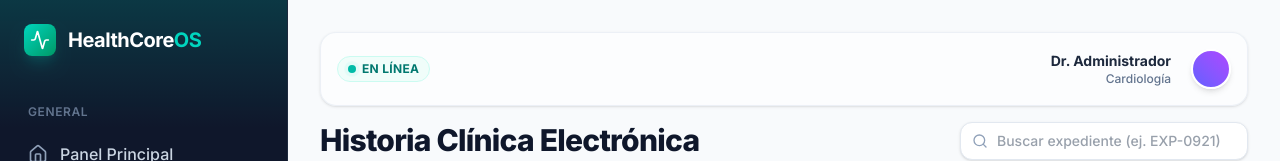
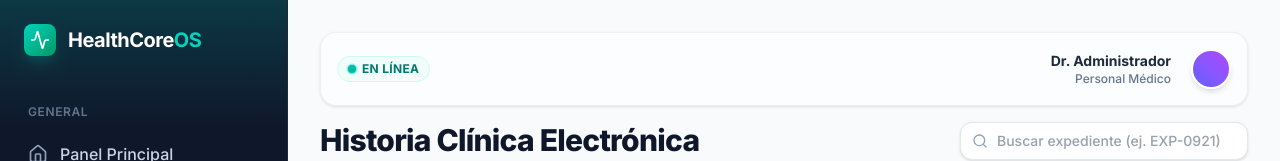
Before and after one commit to Lucas030509/mediapp, a Next.js app: page /ehr in a window 1280 px wide. Shown: the top 161 px of the page. Built offline with nearby package versions, Linux system fonts and the light colour scheme; no server answers; the database is empty.

Commit message:
feat: layout dinámico con nombre de usuario real

```diff
--- a/src/app/(app)/layout.tsx
+++ b/src/app/(app)/layout.tsx
@@ -2,8 +2,43 @@ import { ReactNode } from 'react';
 import Link from 'next/link';
 import { Home, Settings, Users, Calendar, FileText, Video, Receipt, Activity, LogOut, Stethoscope, ClipboardList, Building2 } from 'lucide-react';
 import { Toaster } from 'react-hot-toast';
+import { createServerClient } from '@supabase/ssr';
+import { cookies } from 'next/headers';
 
-export default function AppLayout({ children }: { children: ReactNode }) {
+export default async function AppLayout({ children }: { children: ReactNode }) {
+    const cookieStore = await cookies();
+    const supabase = createServerClient(
+        process.env.NEXT_PUBLIC_SUPABASE_URL!,
+        process.env.NEXT_PUBLIC_SUPABASE_ANON_KEY!,
+        {
+            cookies: {
+                getAll() { return cookieStore.getAll() },
+                setAll(cookiesToSet) {
+                    try {
+                        cookiesToSet.forEach(({ name, value, options }) => cookieStore.set(name, value, options))
+                    } catch (error) { }
+                },
+            },
+        }
+    );
+
+    const { data: { user } } = await supabase.auth.getUser();
+
+    // Intentar obtener el perfil real de la DB
+    const { data: profile } = await supabase
+        .from('profiles')
+        .select('*')
+        .eq('id', user?.id || '')
+        .single();
+
+    const displayName = profile
+        ? `${profile.first_name} ${profile.last_name}`
+        : user?.user_metadata?.first_name
+            ? `${user.user_metadata.first_name} ${user.user_metadata.last_name || ''}`
+            : user?.email || 'Dr. Administrador';
+
+    const displayRole = profile?.role || 'Personal Médico';
+
     return (
         <div className="flex min-h-screen bg-slate-50 font-sans selection:bg-teal-500 selection:text-white">
             {/* Sidebar de alta fidelidad estética */}
@@ -111,8 +146,8 @@ export default function AppLayout({ children }: { children: ReactNode }) {
 
                     <div className="flex items-center gap-5">
                         <div className="flex flex-col text-right">
-                            <span className="text-sm font-bold text-slate-800">Dr. Administrador</span>
-                            <span className="text-xs font-medium text-slate-500">Cardiología</span>
+                            <span className="text-sm font-bold text-slate-800">{displayName}</span>
+                            <span className="text-xs font-medium text-slate-500">{displayRole}</span>
                         </div>
                         <div className="h-10 w-10 rounded-full bg-gradient-to-tr from-indigo-500 to-purple-500 border-2 border-white shadow-md"></div>
                     </div>
```
